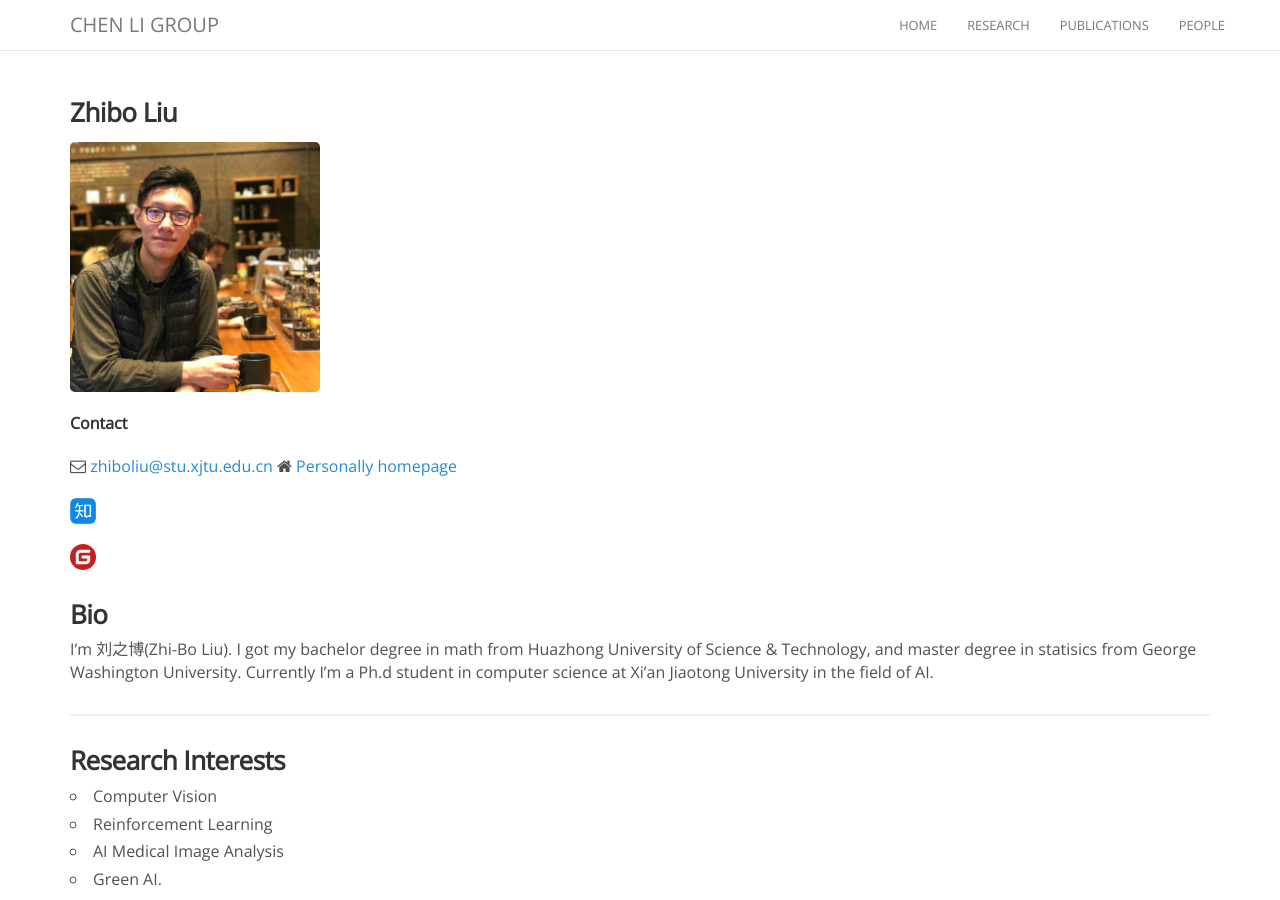
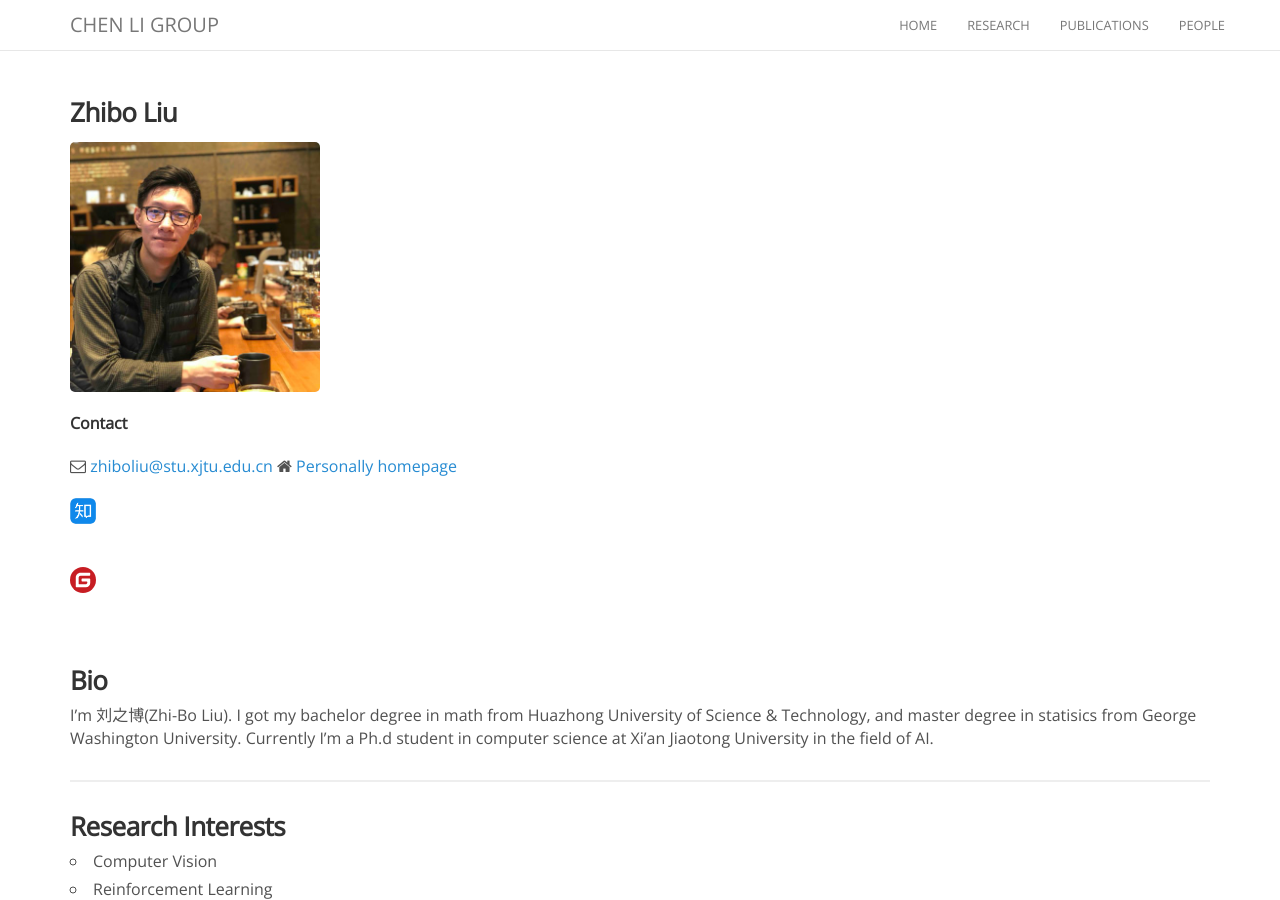
Before and after one commit to chenligroup/chenligroup.github.io, a Jekyll site: the page built from _people/Zhibo_Liu.md, in a window 1280 px wide and 900 px high. Built offline with Jekyll 4.4.1, drawn with Linux system fonts in a browser that asks for light colours; nearby versions of some CDN libraries; comment, search, counter and statistics services are not loaded.

Commit message:
Update Zhibo_Liu.md

```diff
--- a/_people/Zhibo_Liu.md
+++ b/_people/Zhibo_Liu.md
@@ -12,8 +12,12 @@ joined: 2021
 <i class="fa fa-envelope-o"></i> <zhiboliu@stu.xjtu.edu.cn>
 <i class="fa fa-home"></i> [Personally homepage](http://zhibo-liu.com/)
 <br>
+<p class="text-muted">
+            <a href="https://www.zhihu.com/people/zhibo_liu"><img src="{{site.baseurl}}/images/people/Zhibo_Liu/logo-zhihu.png" height="26" width="26"></a>
+            &nbsp;&nbsp;<a href="https://gitee.com/zhibo-liu"><img src="{{site.baseurl}}/images/people/Zhibo_Liu/logo-gitee.svg" height="26" width="26"></a>
+            &nbsp;
+</p>
 
-<a href="https://www.zhihu.com/people/zhibo_liu"><img src="{{site.baseurl}}/images/people/Zhibo_Liu/logo-zhihu.png" height="26" width="26"></a><a href="https://gitee.com/zhibo-liu"><img src="{{site.baseurl}}/images/people/Zhibo_Liu/logo-gitee.svg" height="26" width="26"></a>
 
 
 ### Bio
```
